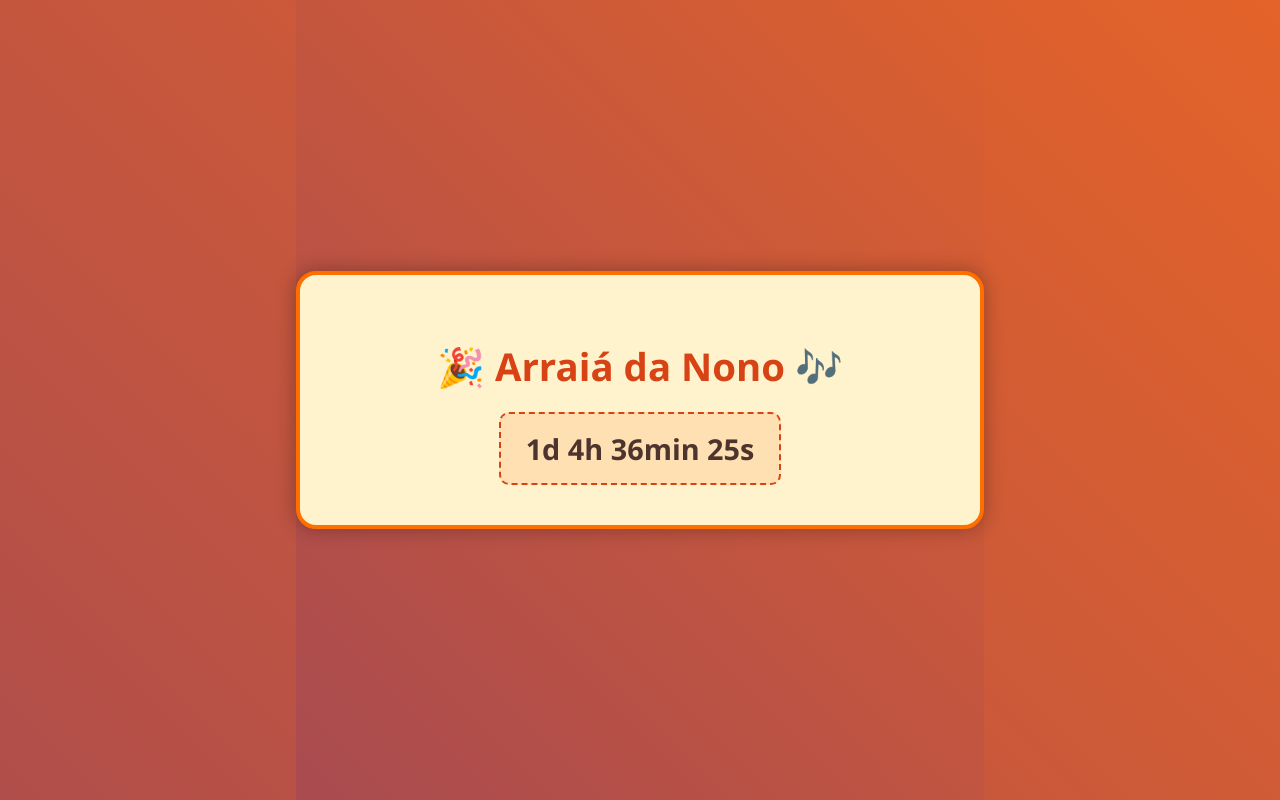
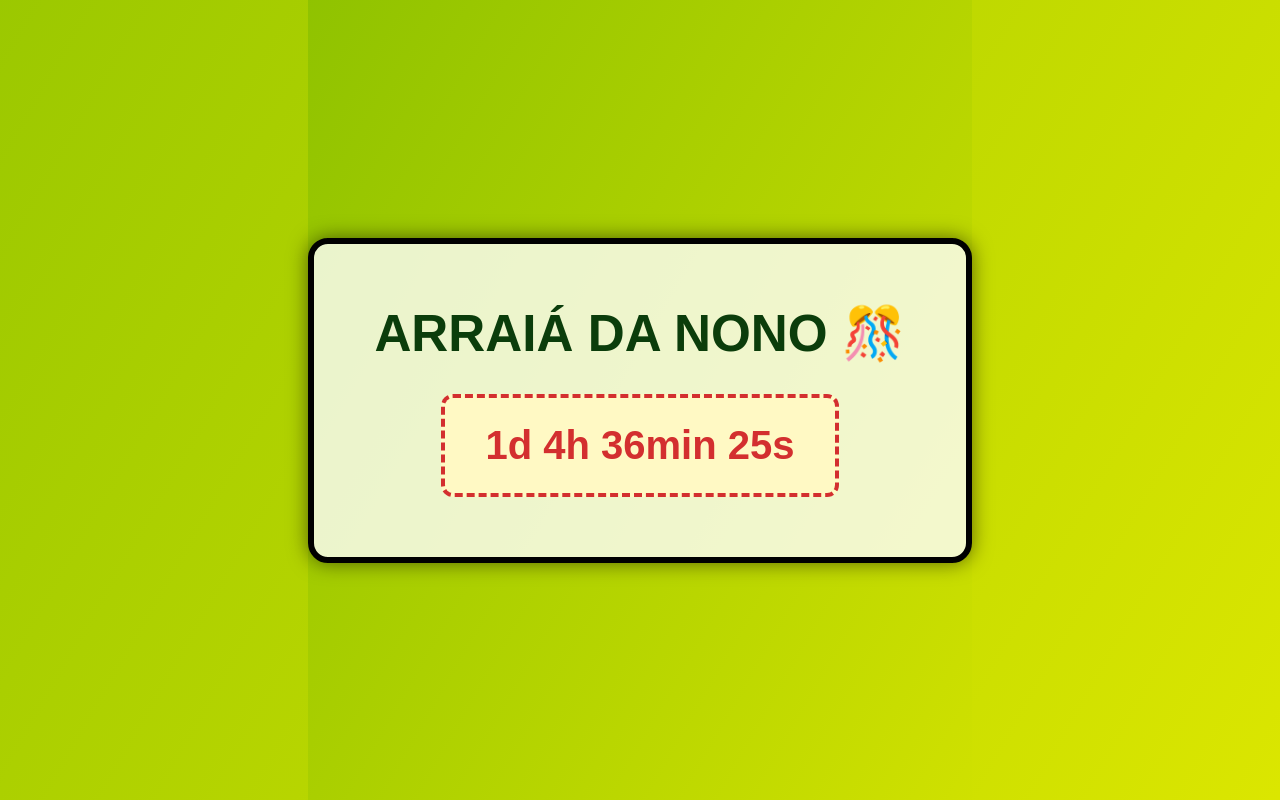
Before and after one commit to rdroid2/Contador, a plain HTML site: page index.html in a window 1280 px wide. Drawn offline with Linux system fonts and the light colour scheme.

Commit message:
Atualizar o index.html

```diff
--- a/index.html
+++ b/index.html
@@ -2,76 +2,77 @@
 <html lang="pt-br">
 <head>
   <meta charset="UTF-8">
-  <title>Arraiá da Nono</title>
+  <title>Contagem Arraiá</title>
   <style>
     html, body {
       margin: 0;
       padding: 0;
       height: 100%;
-      font-family: 'Segoe UI', Tahoma, Geneva, Verdana, sans-serif;
-      background: linear-gradient(45deg, #5e2c82, #f76b1c);
-      background-size: 300% 300%;
-      animation: gradient 10s ease infinite;
+      font-family: Arial, sans-serif;
+      background: linear-gradient(120deg, #007f00, #fff700);
+      background-size: 400% 400%;
+      animation: animFundo 15s ease infinite;
       display: flex;
+      justify-content: center;
       align-items: center;
-      justify-content: center;
+      flex-direction: column;
     }
 
-    @keyframes gradient {
-      0% { background-position: 0% 50%; }
-      50% { background-position: 100% 50%; }
-      100% { background-position: 0% 50%; }
+    @keyframes animFundo {
+      0% {background-position: 0% 50%;}
+      50% {background-position: 100% 50%;}
+      100% {background-position: 0% 50%;}
     }
 
-    .container {
-      background-color: #fff3cd;
-      border: 4px solid #ff6f00;
-      padding: 40px;
+    .box {
+      background: #ffffffcc;
+      border: 6px solid #000;
+      padding: 60px;
       border-radius: 20px;
+      box-shadow: 0 0 20px #00000088;
       text-align: center;
-      box-shadow: 0 0 20px rgba(0,0,0,0.3);
       max-width: 90%;
-      width: 600px;
     }
 
-    h1 {
-      font-size: 2.4rem;
-      color: #d84315;
-      margin-bottom: 20px;
+    .titulo {
+      font-size: 3.2rem; /* 80% maior */
+      color: #0b3d0b;
+      font-weight: bold;
+      margin-bottom: 30px;
+      text-transform: uppercase;
     }
 
-    .countdown {
-      font-size: 1.8rem;
-      color: #4e342e;
-      background-color: #ffe0b2;
-      padding: 15px 25px;
-      border: 2px dashed #d84315;
-      border-radius: 10px;
+    .contador {
+      font-size: 2.5rem; /* 80% maior */
+      color: #d32f2f;
+      background: #fff9c4;
+      padding: 25px 40px;
+      border: 4px dashed #d32f2f;
       display: inline-block;
+      border-radius: 12px;
       font-weight: bold;
     }
 
     @media (max-width: 600px) {
-      h1 { font-size: 1.6rem; }
-      .countdown { font-size: 1.2rem; }
+      .titulo { font-size: 2.4rem; }
+      .contador { font-size: 1.8rem; }
     }
   </style>
 </head>
 <body>
-  <div class="container">
-    <h1>🎉 Arraiá da Nono 🎶</h1>
-    <div class="countdown" id="contador">Carregando...</div>
+  <div class="box">
+    <div class="titulo">Arraiá da Nono 🎊</div>
+    <div class="contador" id="contador">Carregando...</div>
   </div>
 
   <script>
     const destino = new Date("2025-07-20T15:30:00-03:00").getTime();
-
     setInterval(() => {
       const agora = new Date().getTime();
       const distancia = destino - agora;
 
       if (distancia < 0) {
-        document.getElementById("contador").innerHTML = "🎊 O Arraiá já começou!";
+        document.getElementById("contador").innerHTML = "🎉 Já começou o Arraiá!";
         return;
       }
 
```
